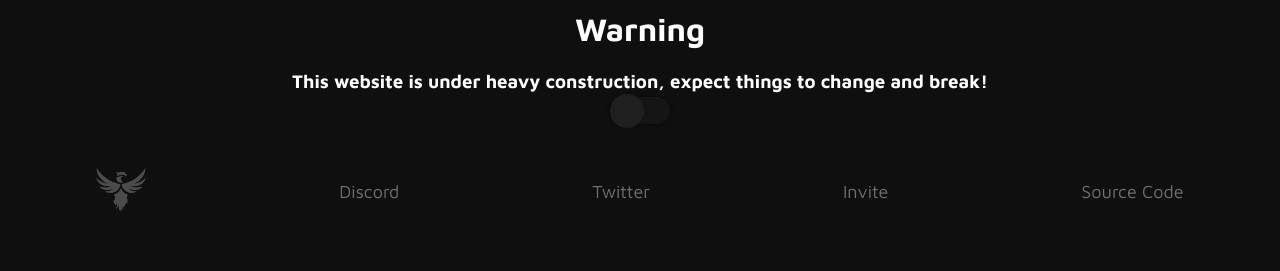
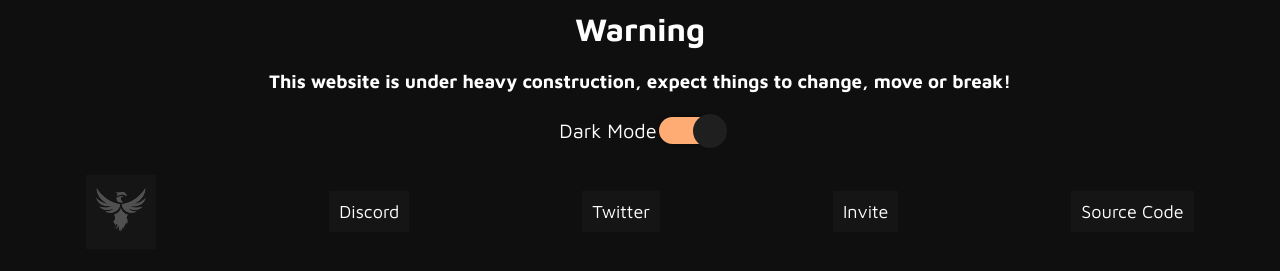
Before and after one commit to yagamiapp/web, a SvelteKit app: page / in a window 1280 px wide. Shown: the part 821-1092 px from the top of the page. Built offline with nearby package versions, Linux system fonts and the light colour scheme.

Commit message:
change logo on light theme

```diff
--- a/src/components/Footer.svelte
+++ b/src/components/Footer.svelte
@@ -1,13 +1,17 @@
 <script>
 	import CautionTape from "./CautionTape.svelte";
-	import logo from "../assets/icons/white.svg";
+	import logoWhite from "../assets/icons/white.svg";
+	import logoDark from "../assets/icons/black.png";
 	import Switch from "./ToggleSwitch.svelte";
 
+	let img;
 	const switchTheme = ({ detail }) => {
 		if (detail) {
+			document.body.classList.remove("lightmode");
+			img.src = logoWhite;
+		} else {
 			document.body.classList.add("lightmode");
-		} else {
-			document.body.classList.remove("lightmode");
+			img.src = logoDark;
 		}
 	};
 </script>
@@ -16,12 +20,14 @@
 <div class="foot">
 	<h1>Warning</h1>
 	<h3>
-		This website is under heavy construction, expect things to change and
-		break!
+		This website is under heavy construction, expect things to change, move
+		or break!
 	</h3>
-	<Switch on:check={switchTheme} />
+	<div class="switch">
+		Dark Mode <Switch checked="true" on:check={switchTheme} />
+	</div>
 	<div class="links">
-		<a href="/"><img src={logo} alt="" /></a>
+		<a href="/"><img src={logoWhite} alt="" bind:this={img} /></a>
 		<a href="/discord">Discord</a>
 		<a href="/twitter">Twitter</a>
 		<a href="/invite">Invite</a>
@@ -52,18 +58,26 @@
 		justify-content: space-around;
 		align-items: center;
 	}
+	.switch {
+		display: flex;
+		align-items: center;
+		justify-content: center;
+		margin-top: 20px;
+		font-size: 1.25em;
+	}
 	a {
 		font-size: 18px;
 		text-decoration: none;
-		/* background: green; */
+		background: var(--bg2);
 		padding: 10px;
-		color: rgba(255, 255, 255, 0.4);
+		/* color: rgba(255, 255, 255, 0.4); */
+		color: var(--fontColor);
 		box-shadow: 0px 0px 0px rgba(0, 0, 0, 0.5);
 		transition: 0.1s ease-in-out;
 	}
 	a:hover {
 		transform: translate(-5px, -5px);
-		background: rgba(255, 255, 255, 0.05);
+		/* background: rgba(255, 255, 255, 0.05); */
 		box-shadow: 5px 5px 0px rgba(0, 0, 0, 0.5);
 	}
 </style>
```
